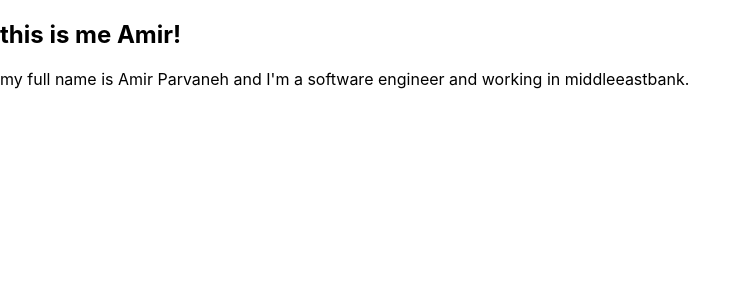
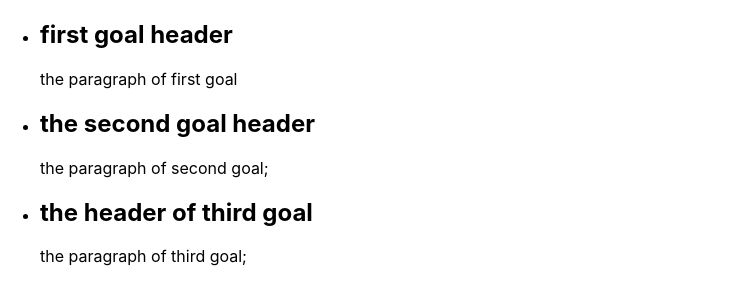
Before and after one commit to amirparvaneh/react-key-concepts-tasks, a React (Create React App) app: page / in a window 1280 px wide. Shown: the top 304 px of the page, without its empty margins (0-751 px from the left). Built offline with nearby package versions, Linux system fonts and the light colour scheme.

Commit message:
secondChapter excercise

```diff
--- a/src/App.js
+++ b/src/App.js
@@ -1,33 +1,13 @@
-import logo from './logo.svg';
 import './App.css';
+import GoalList from './components/GoalList';
 
 function App() {
   return (
-
     <>
-      <h2> this is me Amir!</h2>
-      <p>
-        my full name is Amir Parvaneh and I'm a software engineer and working in middleeastbank.
-      </p>
-
+    <header/>
+    <GoalList/>
     </>
 
-    // <div className="App">
-    //   <header className="App-header">
-    //     <img src={logo} className="App-logo" alt="logo" />
-    //     <p>
-    //       Edit <code>src/App.js</code> and save to reload.
-    //     </p>
-    //     <a
-    //       className="App-link"
-    //       href="https://reactjs.org"
-    //       target="_blank"
-    //       rel="noopener noreferrer"
-    //     >
-    //       Learn React
-    //     </a>
-    //   </header>
-    // </div>
   );
 }
 
--- a/src/components/FirstGoal.js
+++ b/src/components/FirstGoal.js
@@ -0,0 +1,17 @@
+import React from "react";
+
+function FirstGoal(){
+    return (
+        <li>
+            <article>
+                <h2> first goal header </h2>
+                <p>
+                    the paragraph of first goal
+                </p>
+            </article>
+        </li>
+    )
+}
+
+
+export default FirstGoal;
--- a/src/components/GoalList.js
+++ b/src/components/GoalList.js
@@ -0,0 +1,17 @@
+import FirstGoal from "./FirstGoal";
+import SecondGoal from "./SecondGoal";
+import ThirdGoal from "./ThirdGoal";
+
+function GoalList(){
+
+    return(
+        <ul>
+            <FirstGoal/>
+            <SecondGoal/>
+            <ThirdGoal/>
+        </ul>
+    )
+}
+
+
+export default GoalList;
--- a/src/components/SecondGoal.js
+++ b/src/components/SecondGoal.js
@@ -0,0 +1,15 @@
+import React from "react";
+
+function SecondGoal(){
+    return(
+        <li>
+            <h2> the second goal header</h2>
+        <p>
+            the paragraph of second goal;
+        </p>
+        </li>
+
+    )
+}
+
+export default SecondGoal;
--- a/src/components/ThirdGoal.js
+++ b/src/components/ThirdGoal.js
@@ -0,0 +1,15 @@
+import React from "react";
+
+
+function ThirdGoal(){
+    return(
+        <li>
+            <h2> the header of third goal</h2>
+            <p>
+                the paragraph of third goal;
+            </p>
+        </li>
+    )
+}
+
+export default ThirdGoal;
```
Also changed, not shown: src/components/Header.js (+10 -0 lines).
